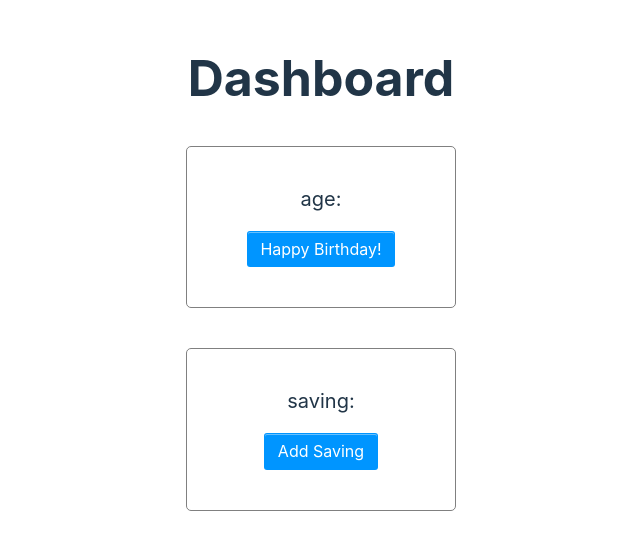
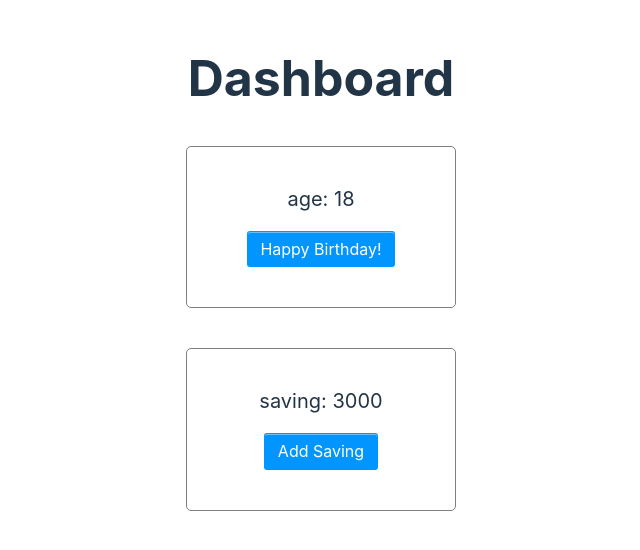
Before and after one commit to idiotfrontline/react-tracked-tutorial, a React (Vite) app: page / in a window 1280 px wide. Shown: the part 116-666 px from the top of the page, without its empty margins (319-959 px from the left). Built offline with nearby package versions, Linux system fonts and the light colour scheme.

Commit message:
the way of useContext()

```diff
--- a/src/AgeInfo.tsx
+++ b/src/AgeInfo.tsx
@@ -1,10 +1,14 @@
+import { useContext } from "react"
+import { MyContext } from "./MyContextProvider"
+
 type AgeInfoProps = {}
 
 export const AgeInfo = (props: AgeInfoProps) => {
+  const { age, addAge } = useContext(MyContext)
   return (
     <div className="info">
-      <p>age: </p>
-      <button>Happy Birthday!</button>
+      <p>age: {age}</p>
+      <button onClick={addAge}>Happy Birthday!</button>
     </div>
   )
 }
--- a/src/App.tsx
+++ b/src/App.tsx
@@ -1,14 +1,17 @@
 import { AgeInfo } from "./AgeInfo"
 import "./App.css"
+import { MyContextProvider } from "./MyContextProvider"
 import { SavingInfo } from "./SavingInfo"
 
 function App() {
   return (
-    <div className="App">
-      <h1>Dashboard</h1>
-      <AgeInfo />
-      <SavingInfo />
-    </div>
+    <MyContextProvider>
+      <div className="App">
+        <h1>Dashboard</h1>
+        <AgeInfo />
+        <SavingInfo />
+      </div>
+    </MyContextProvider>
   )
 }
 
--- /dev/null
+++ b/src/MyContextProvider.tsx
@@ -0,0 +1,31 @@
+import { createContext, useState } from "react"
+
+type TInitialValue = {
+  age: number
+  addAge: () => void
+
+  saving: number
+  addSaving: () => void
+}
+
+export const MyContext = createContext({} as TInitialValue)
+
+type MyContextProviderProps = {
+  children: React.ReactNode
+}
+
+export const MyContextProvider = (props: MyContextProviderProps) => {
+  const [age, setAge] = useState(18)
+  const addAge = () => {
+    setAge((prevAge) => prevAge + 1)
+  }
+  const [saving, setSaving] = useState(3000)
+  const addSaving = () => {
+    setSaving((prevSaving) => prevSaving + 1000)
+  }
+  return (
+    <MyContext.Provider value={{ age, addAge, saving, addSaving }}>
+      {props.children}
+    </MyContext.Provider>
+  )
+}
--- a/src/SavingInfo.tsx
+++ b/src/SavingInfo.tsx
@@ -1,10 +1,14 @@
+import { useContext } from "react"
+import { MyContext } from "./MyContextProvider"
+
 type SavingInfoProps = {}
 
 export const SavingInfo = (props: SavingInfoProps) => {
+  const { saving, addSaving } = useContext(MyContext)
   return (
     <div className="info">
-      <p>saving: </p>
-      <button>Add Saving</button>
+      <p>saving: {saving} </p>
+      <button onClick={addSaving}>Add Saving</button>
     </div>
   )
 }
```
